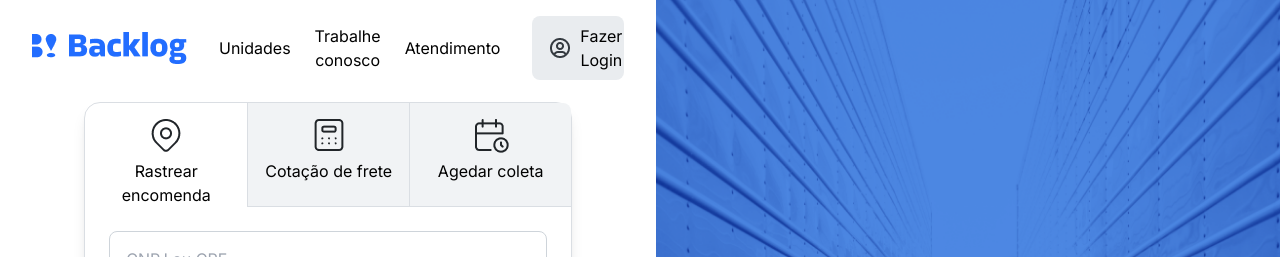
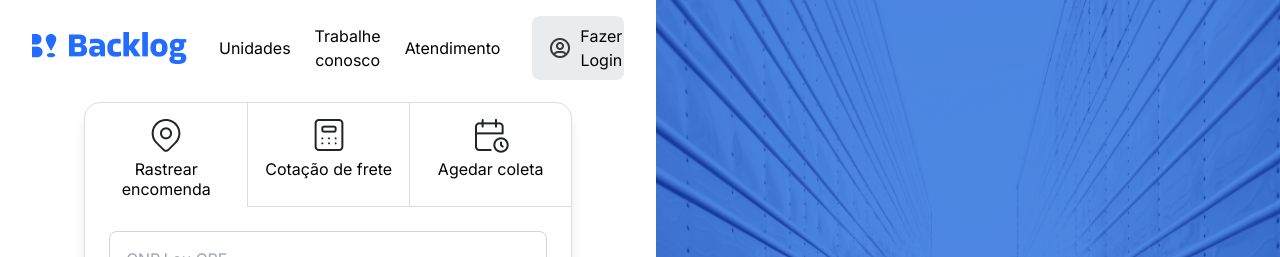
Before and after one commit to Wallison-Kauy/money-dt, a Next.js app: page / in a window 1280 px wide. Shown: the top 257 px of the page. Built offline with nearby package versions, Linux system fonts and the light colour scheme.

Commit message:
wip: aos trabnalhosd

```diff
--- a/app/page.tsx
+++ b/app/page.tsx
@@ -30,7 +30,7 @@ export default function Home() {
         <div className="flex w-full flex-col items-center  gap-[56px]">
           <div className="flex h-[272px] w-full max-w-[488px] flex-col  rounded-[1rem] border border-solid border-separation shadow-lg">
             <div className="flex h-[104px] flex-row">
-              <button className="flex h-[104px] w-full max-w-[162px] flex-col items-center gap-[4px] px-2 py-3 ">
+              <button className="flex h-[104px] w-full max-w-[162px] flex-col items-center gap-[4px] px-2 py-3 leading-tight  focus:outline-none  focus-visible:ring active:bg-colorButtonNoActive">
                 <Image
                   src="/map-pin.png"
                   alt="Picture of the author"
@@ -39,7 +39,7 @@ export default function Home() {
                 />
                 <p>Rastrear encomenda</p>
               </button>
-              <button className="flex h-[104px] w-full max-w-[162px] flex-col items-center  gap-[4px] border-b border-l border-solid border-separation bg-colorButtonNoActive px-2 py-3">
+              <button className="flex h-[104px] w-full max-w-[162px] flex-col items-center gap-[4px] border-b border-l border-solid  border-separation px-2 py-3 leading-tight focus:outline-none  focus:ring active:bg-colorButtonNoActive">
                 <Image
                   src="/calculator.png"
                   alt="Picture of the author"
@@ -48,7 +48,7 @@ export default function Home() {
                 />
                 <p>Cotação de frete</p>
               </button>
-              <button className=" flex h-[104px] w-full max-w-[162px] flex-col items-center gap-[4px] rounded-tr-lg border-b border-l border-solid border-separation bg-colorButtonNoActive px-2 py-3">
+              <button className="flex h-[104px] w-full max-w-[162px] flex-col items-center gap-[4px] rounded-tr-lg border-b border-l border-solid border-separation  px-2 py-3 leading-tight focus:outline-none  focus:ring active:bg-colorButtonNoActive">
                 <Image
                   src="/calendar-time.png"
                   alt="Picture of the author"
```
